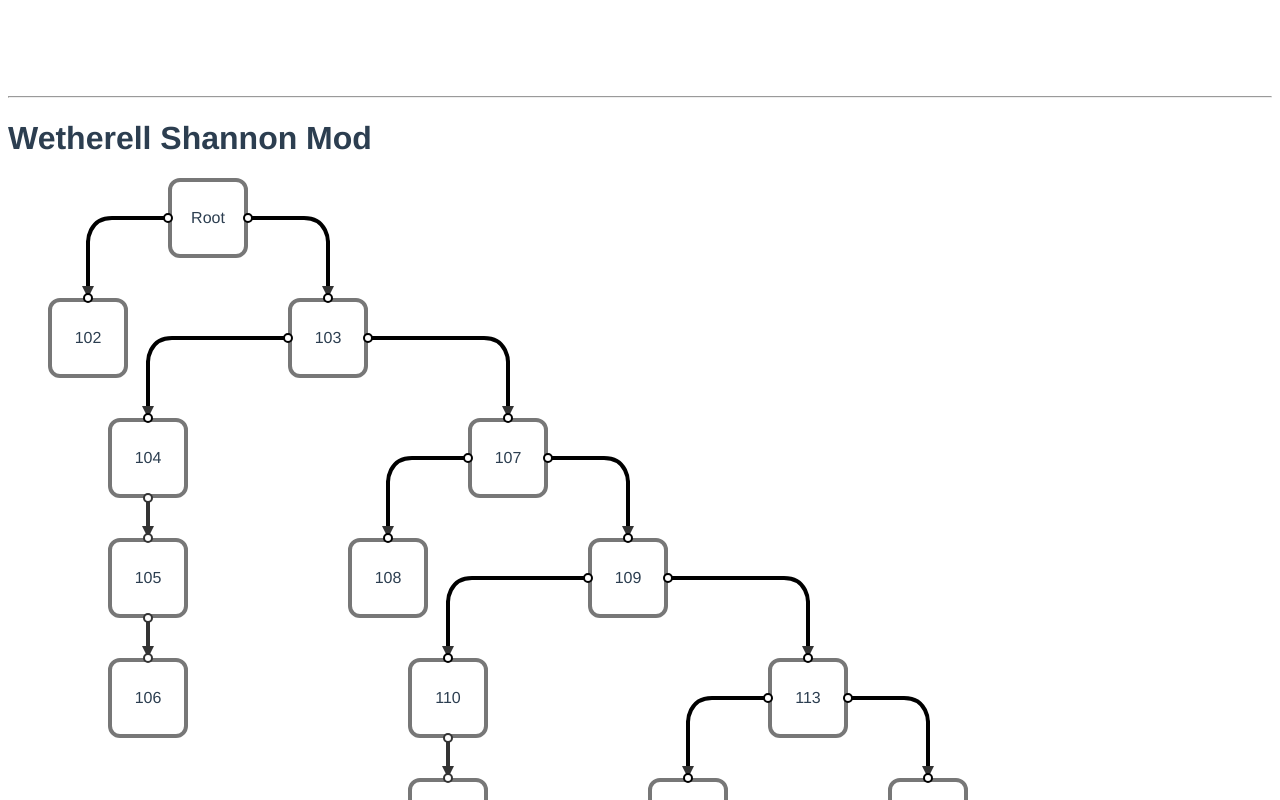
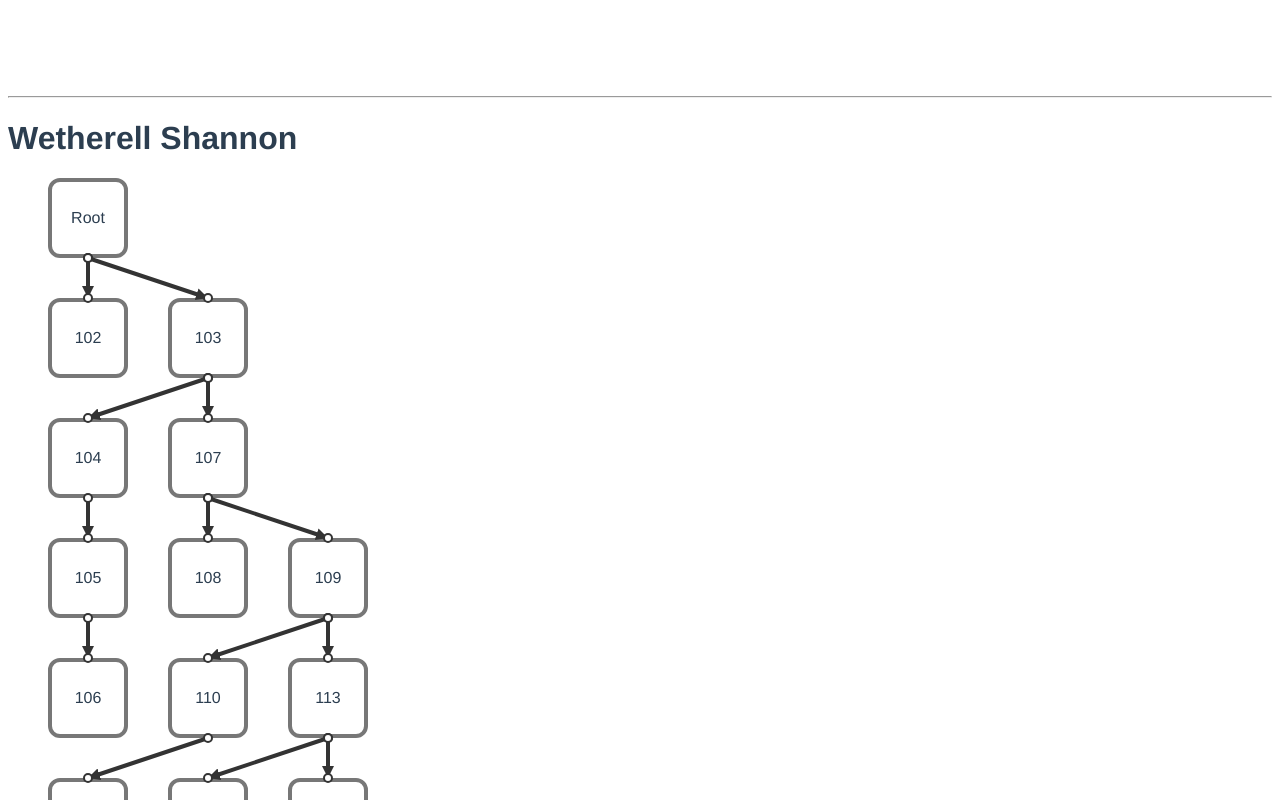
Before and after one commit to georgius1024/bc-tree-playground, a Vue app: page / in a window 1280 px wide. Shown: the part 1080-1880 px from the top of the page. Built offline with nearby package versions, Linux system fonts and the light colour scheme.

Commit message:
returned basic WS

```diff
--- a/src/components/TreeDisplay.vue
+++ b/src/components/TreeDisplay.vue
@@ -10,10 +10,26 @@
         :height="80"
         :dx="50"
         :dy="120"
-        :left="knutChild(node.left)"
-        :right="knutChild(node.right)"
+        :left="knuth[node.left]"
+        :right="knuth[node.right]"
       />
     </div>
+    <hr />
+    <h1>Wetherell Shannon</h1>
+    <div class="canvas" :style="{ height: `${150 * (maxDepth + 1)}px` }">
+      <WetherellShannonTreeNode
+        v-for="node in wetherellShannon"
+        :key="node.id"
+        :node="node"
+        :width="80"
+        :height="80"
+        :dx="120"
+        :dy="120"
+        :left="wetherellShannon[node.left]"
+        :right="wetherellShannon[node.right]"
+      />
+    </div>
+
     <hr />
     <h1>Wetherell Shannon Mod</h1>
     <div class="canvas" :style="{ height: `${150 * (maxDepth + 1)}px` }">
@@ -25,21 +41,23 @@
         :height="80"
         :dx="120"
         :dy="120"
-        :left="wetherellChild(node.left)"
-        :right="wetherellChild(node.right)"
+        :left="wetherellShannonMod[node.left]"
+        :right="wetherellShannonMod[node.right]"
       />
     </div>
   </div>
 </template>
 <script>
 import tree from "../pq-tree.json";
-import KnuthTreeNode from './KnuthTreeNode.vue'
-import TreeNode from './TreeNode.vue'
+import KnuthTreeNode from "./KnuthTreeNode.vue";
+import WetherellShannonTreeNode from "./WetherellShannonTreeNode.vue";
+import TreeNode from "./TreeNode.vue";
 export default {
   name: "TreeDisplay",
   components: {
     KnuthTreeNode,
-    TreeNode
+    TreeNode,
+    WetherellShannonTreeNode,
   },
   data() {
     return {
@@ -117,6 +135,32 @@ export default {
       knuth_layout(root, 0);
       return map;
     },
+    wetherellShannon() {
+      const maxDepth = this.traverse.reduce((max, node) => {
+        if (node.depth > max) {
+          return node.depth;
+        }
+        return max;
+      }, 0);
+      let nexts = [...new Array(maxDepth + 1)].map(() => 0);
+      const map = this.binaryTree.reduce((map, item) => {
+        return { ...map, [item.id]: { ...item } };
+      }, {});
+      const root = map[this.tree.root];
+      const minimum_ws = (node, depth = 0) => {
+        node.x = nexts[depth];
+        node.y = depth;
+        nexts[depth]++;
+        if (node.left) {
+          minimum_ws(map[node.left], depth + 1);
+        }
+        if (node.right) {
+          minimum_ws(map[node.right], depth + 1);
+        }
+      };
+      minimum_ws(root);
+      return map;
+    },
     wetherellShannonMod() {
       const maxDepth = this.traverse.reduce((max, node) => {
         if (node.depth > max) {
@@ -189,10 +233,10 @@ export default {
   },
   methods: {
     knutChild(id) {
-      return this.knuth[id]
+      return this.knuth[id];
     },
     wetherellChild(id) {
-      return this.wetherellShannonMod[id]
+      return this.wetherellShannonMod[id];
     },
     isLeaf(id) {
       return !this.tree.links.find((e) => e.parentNode === id);
--- /dev/null
+++ b/src/components/WetherellShannonTreeNode.vue
@@ -0,0 +1,58 @@
+<template>
+  <div class="node" :style="nodeStyle">
+    {{ node.value }}
+  </div>
+  <template v-if="bothChildren">
+    <LineConnector
+      v-if="left"
+      :fromX="leftConnectionPoint.x"
+      :fromY="leftConnectionPoint.y"
+      :toX="leftChildConnection.x"
+      :toY="leftChildConnection.y"
+      stroke="4"
+    />
+    <LineConnector
+      v-if="right"
+      :fromX="rightConnectionPoint.x"
+      :fromY="rightConnectionPoint.y"
+      :toX="rightChildConnection.x"
+      :toY="rightChildConnection.y"
+      stroke="4"
+    />
+  </template>
+  <template v-else-if="singleChild">
+    <LineConnector
+      :fromX="centralConnectionPoint.x"
+      :fromY="centralConnectionPoint.y"
+      :toX="singleChildConnection.x"
+      :toY="singleChildConnection.y"
+      stroke="4"
+    />
+  </template>
+</template>
+<script>
+import TreeNode from "./TreeNode.vue";
+export default {
+  extends: TreeNode,
+  computed: {
+    leftConnectionPoint() {
+      return this.centralConnectionPoint;
+    },
+    rightConnectionPoint() {
+      return this.centralConnectionPoint;
+    },
+  },
+};
+</script>
+<style lang="scss" scoped>
+.node {
+  box-sizing: border-box;
+  border: 4px solid #777;
+  position: absolute;
+  display: flex;
+  align-items: center;
+  justify-content: center;
+  border-radius: 12px;
+  text-align: center;
+}
+</style>
```
